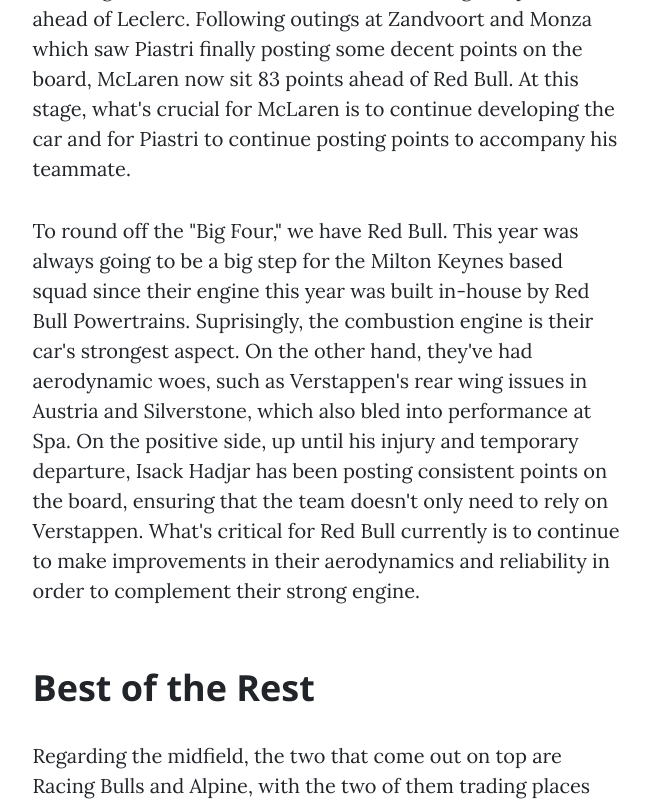
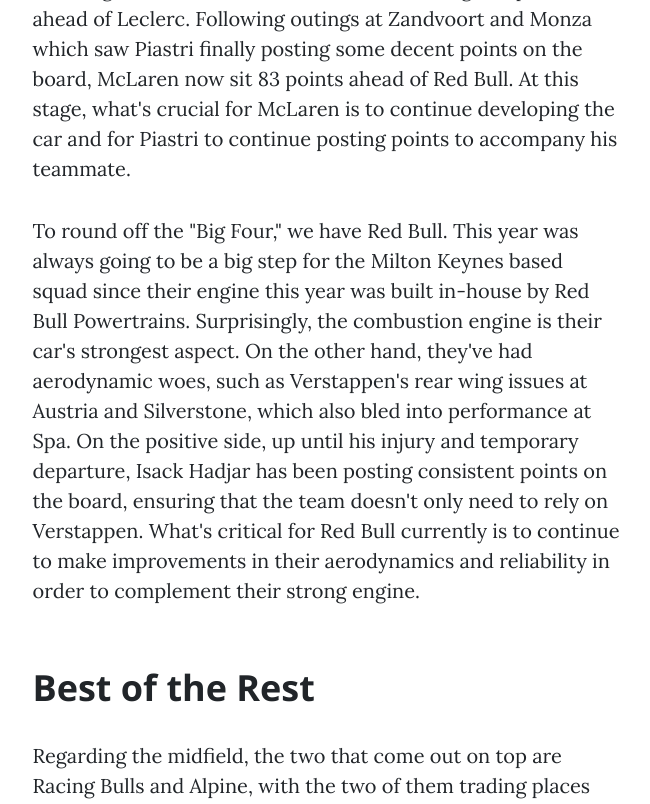
Before and after one commit to yeetse/throttlemetrics, a Django app: page /2026-F1-Midseason-Review/ in a window 1280 px wide. Shown: the part 5042-5846 px from the top of the page, without its empty margins (313-963 px from the left). Run offline with Django 5.2, Linux system fonts and the light colour scheme; some libraries are stand-ins or nearby versions.

Commit message:
Fixed typos

```diff
--- a/throttleMetrics/myApp/templates/myApp/post5.html
+++ b/throttleMetrics/myApp/templates/myApp/post5.html
@@ -58,7 +58,7 @@
         <div class="row gx-4 gx-lg-5 justify-content-center">
             <div class="col-md-10 col-lg-8 col-xl-7">
                 <!-- INTRO -->
-                <p>The 2026 Formula 1 season has rounded the halfway point, and so far, these new regulations have proven to unlike anything we've seen before, both in terms of racing dynamics and the conflict of the interest between the driver and an algorithm over who is deciding control of the car.
+                <p>The 2026 Formula 1 season has rounded the halfway point, and so far, these new regulations have proven to be unlike anything we've seen before, both in terms of racing dynamics and the conflict of the interest between the driver and an algorithm over who is deciding control of the car.
                     These two talking points have arisen because of the new 50/50 power split between the internal combustion engine and the electric motor. While a 50/50 split may sound promising at first, there were warning signs very early on. Namely, back in 2023 at the Austrian Grand Prix, Max Verstappen warned us
                     about the 2026 cars' peculiar driving dynamics, such as downshifting on the straights. He also noted the diminishing role that the driver plays in operating the car, highlighting how mechanisms like the active aero are outside the control of the driver. These issues indeed plagued the season
                     early on, and still linger. To truly understand these complexities, we first need to understand how the ERS (Energy Recovery System) works on an F1 car and its recharge + deployment mechanics. We will then examine the teams and drivers which have adapted the best to these new rules.
@@ -127,8 +127,8 @@
                     outings at Zandvoort and Monza which saw Piastri finally posting some decent points on the board, McLaren now sit 83 points ahead of Red Bull. At this stage, what's crucial for McLaren is to continue developing the car and for Piastri to continue posting points to accompany his teammate.
                 </p>
 
-                <p>To round off the "Big Four," we have Red Bull. This year was always going to be a big step for the Milton Keynes based squad since their engine this year was built in-house by Red Bull Powertrains. Suprisingly, the combustion engine is their car's strongest aspect. On
-                    the other hand, they've had aerodynamic woes, such as Verstappen's rear wing issues in Austria and Silverstone, which also bled into performance at Spa. On the positive side, up until his injury and temporary departure, Isack Hadjar has been posting consistent points on the board, ensuring
+                <p>To round off the "Big Four," we have Red Bull. This year was always going to be a big step for the Milton Keynes based squad since their engine this year was built in-house by Red Bull Powertrains. Surprisingly, the combustion engine is their car's strongest aspect. On
+                    the other hand, they've had aerodynamic woes, such as Verstappen's rear wing issues at Austria and Silverstone, which also bled into performance at Spa. On the positive side, up until his injury and temporary departure, Isack Hadjar has been posting consistent points on the board, ensuring
                     that the team doesn't only need to rely on Verstappen. What's critical for Red Bull currently is to continue to make improvements in their aerodynamics and reliability in order to complement their strong engine.
                 </p>
 
--- a/throttleMetrics/myApp/templates/myApp/post6.html
+++ b/throttleMetrics/myApp/templates/myApp/post6.html
@@ -131,7 +131,7 @@
             <div class="col-md-10 col-lg-8 col-xl-7">
                 <p>
                     Going into turn 7, Antonelli maintains a speed advantage, but Norris gets on power earlier at the exit of turn 8. On the run down turn 9, a long right hander, and into turn 10 (the stretch from 1,965 - 2,200 m), Norris
-                    maintains a small speed advantage. Accelerating through turn 11 (2,370 - 2,455 m), Norris keeps this lead. Norris enters the banked turn 12 faster (2,580 - 2,665), but Antonelli closes the gap on the exit and down the run to turn 13 (2,735 - 3,150 m).
+                    maintains a small speed advantage. Accelerating through turn 11 (2,370 - 2,455 m), he keeps this lead. He enters the banked turn 12 faster (2,580 - 2,665 m), but Antonelli closes the gap on the exit and down the run to turn 13 (2,735 - 3,150 m).
                     The winner of turn 13 is Norris, who maintains a higher apex speed and gets on power quicker. From 3,290 meters all the way to 3,825 meters, which is the run from turn 13 exit to turn 16 entry, Norris maintains the speed advantage.
                     Going into turn 17, however, Antonelli brakes later.
                 </p>
@@ -167,7 +167,7 @@
                 <p>
                     Although he enters turn 17 quicker, Antonelli loses to Norris on the exit, who (as usual) gets on throttle earlier. He keeps this speed gain up to turn 18's entry (4,125 m). This
                     only requires a slight lift from the drivers. Although he gets an early advantage, Antonelli takes the speed lead from turn 18 to the entry of turn 20. As was the story for turn 17, he
-                    enters turn 20 (4,675 - 4,750 m) quicker, but Norris has a quicker exit which he maintains going through turn 20A and into turn 21's entry (4,800 m). He keeps the lead from the exit until
+                    enters turn 20 (4,675 - 4,750 m) quicker, but Norris has a faster exit which he maintains going through turn 20A and into turn 21's entry (4,800 m). He keeps the lead from the exit until
                     the entry of turn 22. Antonelli gets a better run on the exit and keeps the advantage until the start/finish line.
                 </p>
 
```
